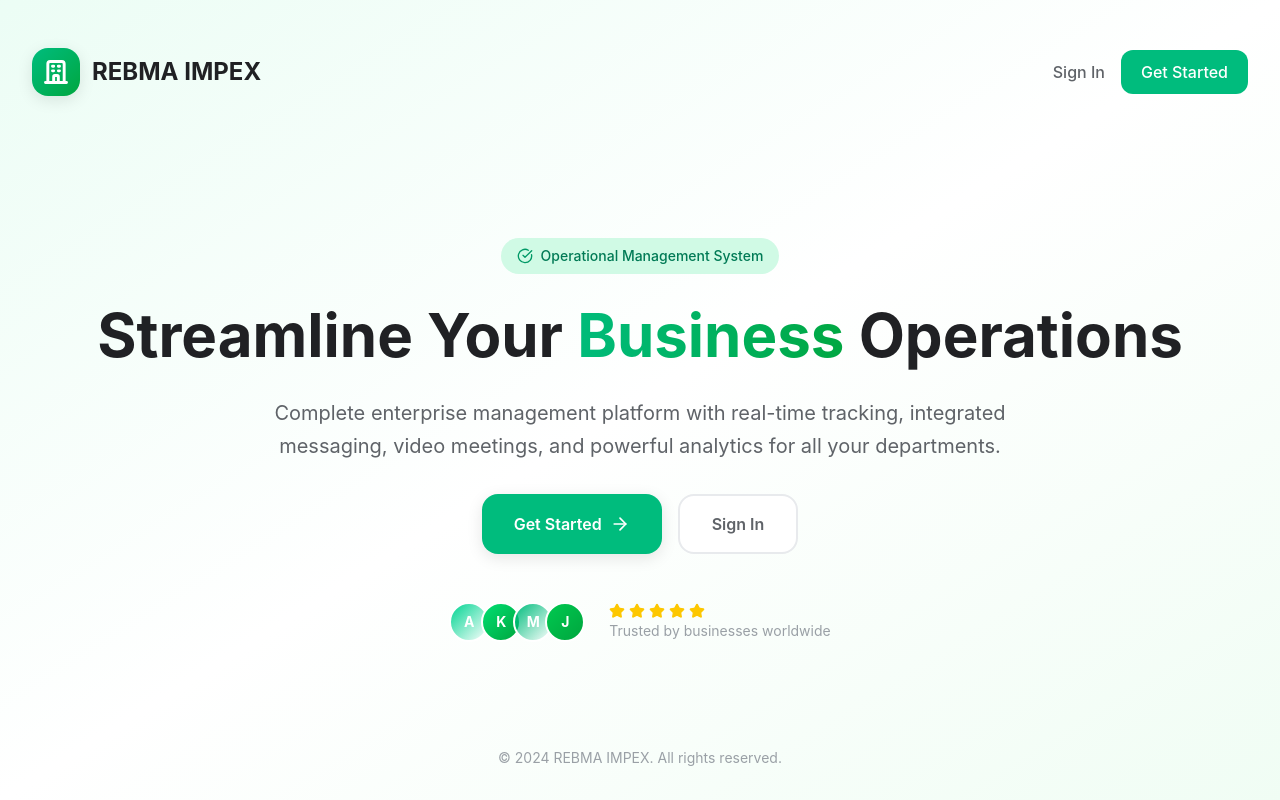
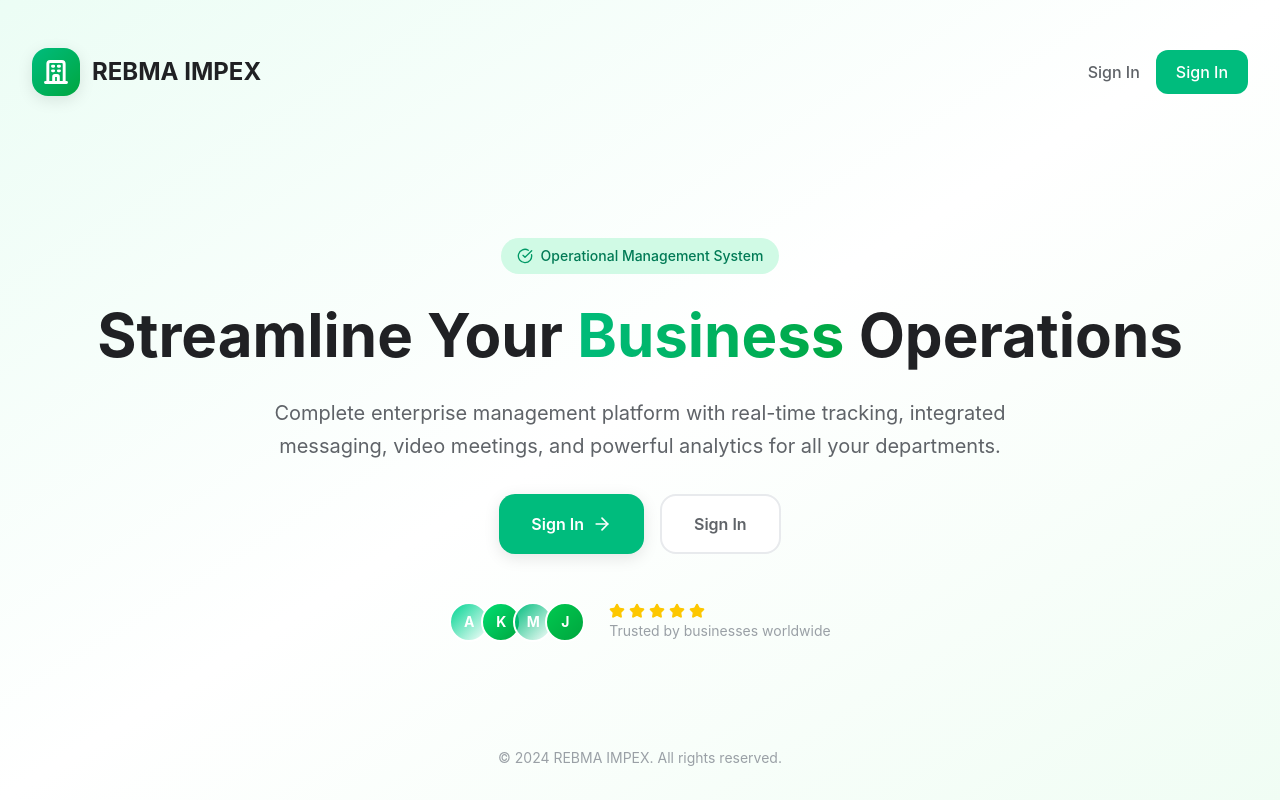
Before and after one commit to samgenerals10/rebma-app, a Next.js app: page /welcome in a window 1280 px wide. Built offline with nearby package versions, Linux system fonts and the light colour scheme; no server answers.

Commit message:
fix: welcome page links to login

```diff
--- a/src/app/welcome/page.tsx
+++ b/src/app/welcome/page.tsx
@@ -20,8 +20,8 @@ export default function Welcome() {
             <Link href="/login" className="text-gray-600 hover:text-gray-900 font-medium transition">
               Sign In
             </Link>
-            <Link href="/register" className="bg-emerald-500 hover:bg-emerald-600 text-white font-medium px-5 py-2.5 rounded-lg transition">
-              Get Started
+            <Link href="/login" className="bg-emerald-500 hover:bg-emerald-600 text-white font-medium px-5 py-2.5 rounded-lg transition">
+              Sign In
             </Link>
           </div>
         </nav>
@@ -43,8 +43,8 @@ export default function Welcome() {
           </p>
 
           <div className="flex flex-col sm:flex-row gap-4">
-            <Link href="/register" className="flex items-center justify-center gap-2 bg-emerald-500 hover:bg-emerald-600 text-white font-semibold px-8 py-4 rounded-xl transition shadow-lg shadow-emerald-200">
-              Get Started
+            <Link href="/login" className="flex items-center justify-center gap-2 bg-emerald-500 hover:bg-emerald-600 text-white font-semibold px-8 py-4 rounded-xl transition shadow-lg shadow-emerald-200">
+              Sign In
               <ArrowRight className="w-5 h-5" />
             </Link>
             <Link href="/login" className="flex items-center justify-center gap-2 bg-white hover:bg-gray-50 text-gray-700 font-semibold px-8 py-4 rounded-xl border-2 border-gray-200 transition">
```
